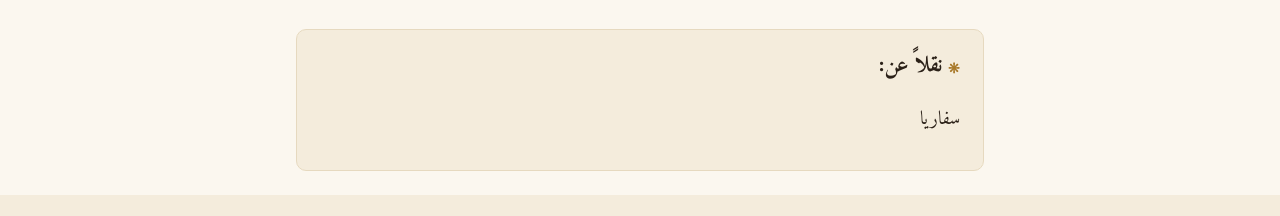
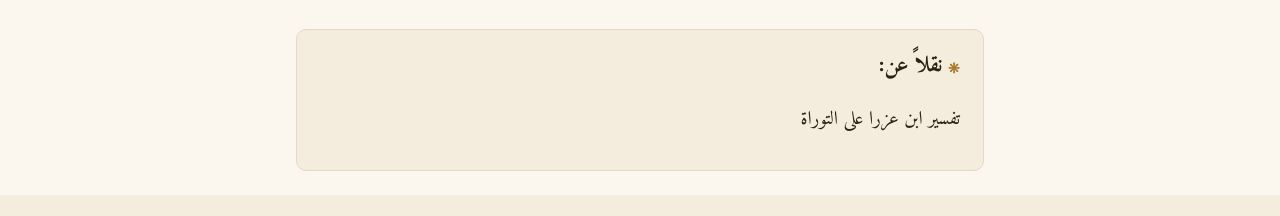
Before and after one commit to arnusus/arnusus.github.io, an MkDocs documentation site: the page built from docs/dat/tanakh/parshanut/ibn-ezra/bereshit/000001.md, in a window 1280 px wide and 900 px high, scrolled down 6973 px. Shown: the part 681-897 px from the top of the window. Built offline with MkDocs 1.6.1 and Material for MkDocs 9.7.7, drawn with Linux system fonts in a browser that asks for light colours.

Commit message:
نقلاً عن: تفسير ابن عزرا على التوراة
Co-Authored-By: Claude Opus 5.5 <noreply@anthropic.com>
Claude-Session: https://claude.ai/code/session_01Bo3U8aA7mafEVKZ2FwZeMr

```diff
--- a/docs/dat/tanakh/parshanut/ibn-ezra/bereshit/000001.md
+++ b/docs/dat/tanakh/parshanut/ibn-ezra/bereshit/000001.md
@@ -46,7 +46,7 @@
 
 ## نقلاً عن:
 
-سفاريا
+تفسير ابن عزرا على التوراة
 
 </div>
 
```
